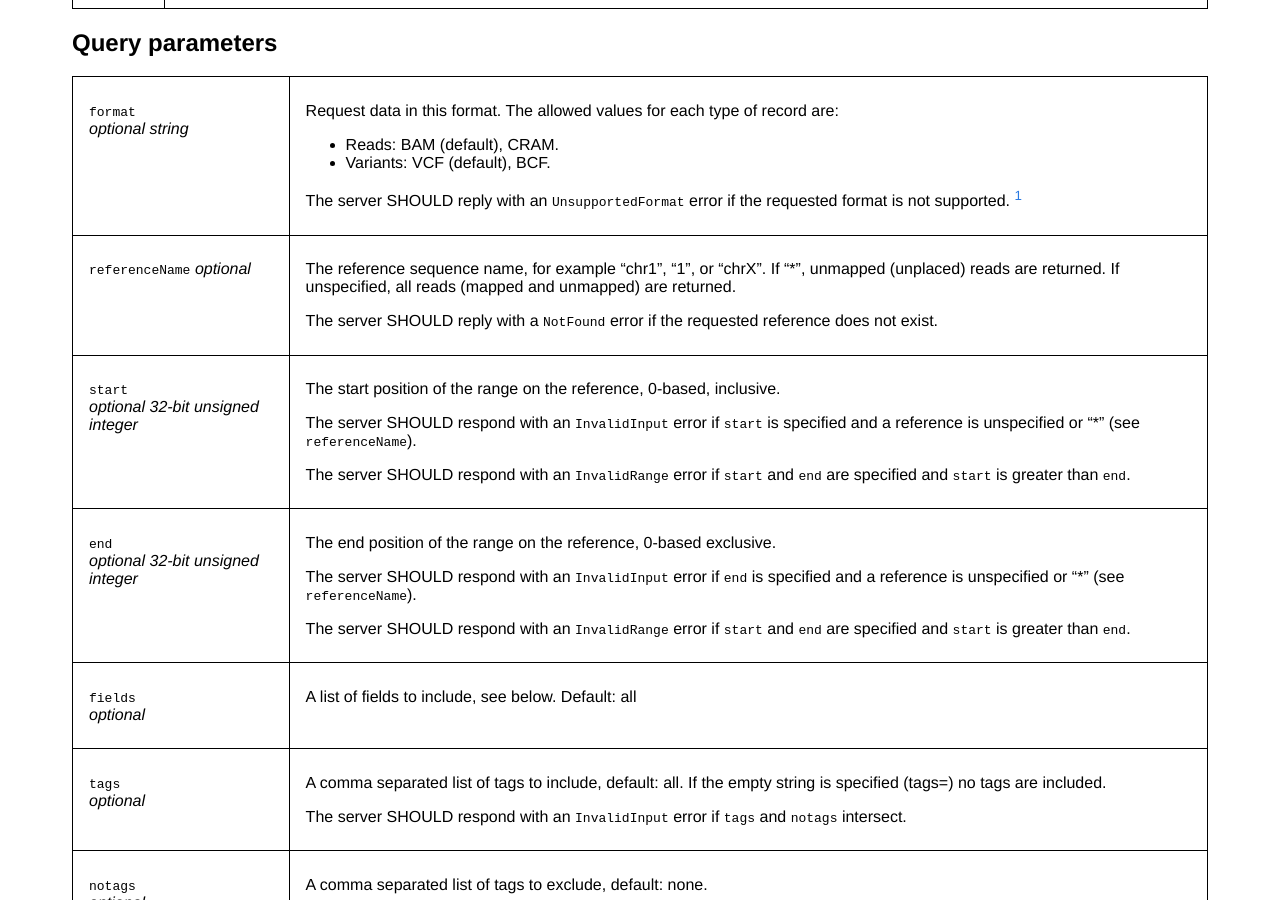
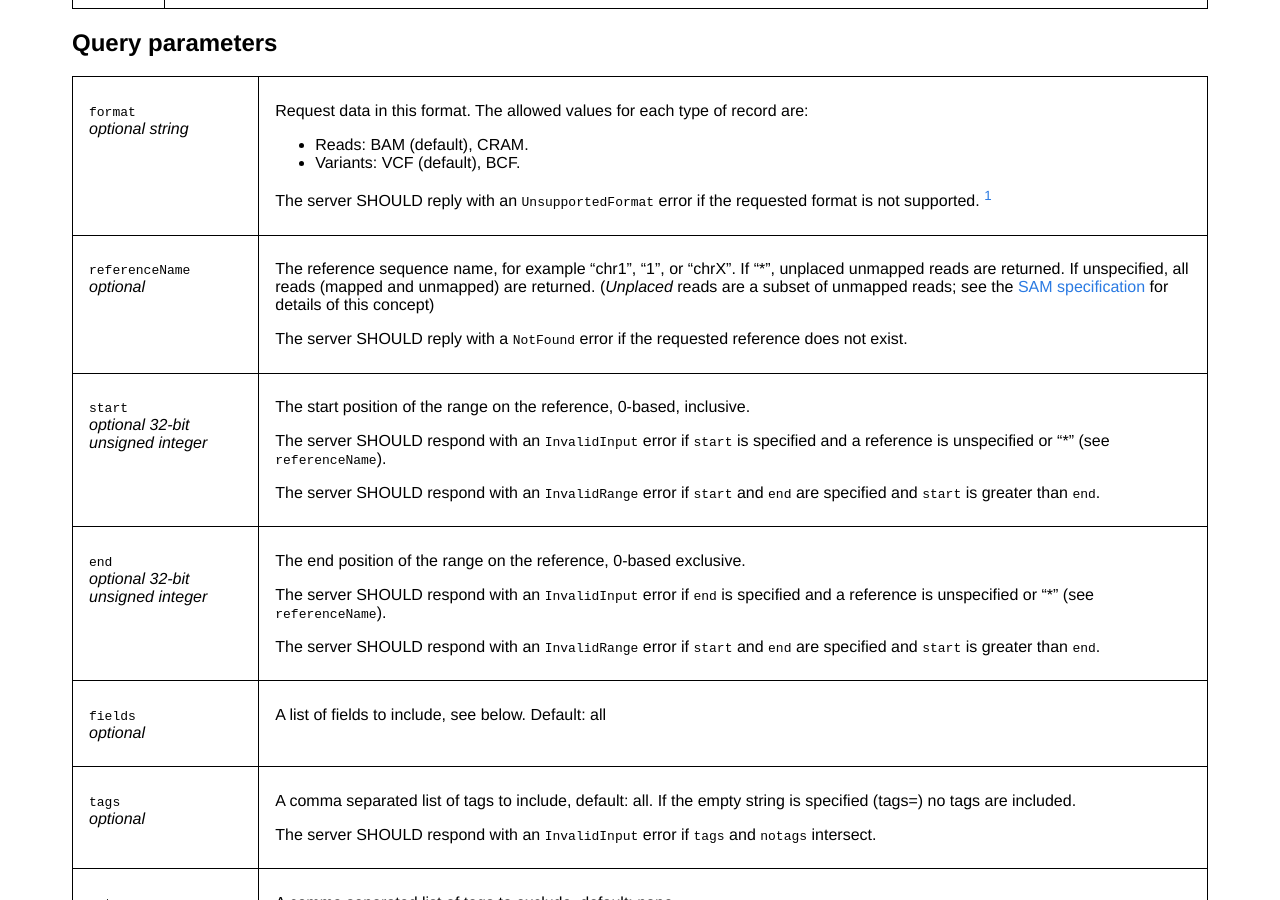
Before and after one commit to samtools/hts-specs, a Jekyll site: the page built from htsget.md, in a window 1280 px wide and 900 px high, scrolled down 2768 px. Built offline with Jekyll 4.4.1, drawn with Linux system fonts in a browser that asks for light colours.

Commit message:
Update htsget.md

```diff
--- a/htsget.md
+++ b/htsget.md
@@ -165,7 +165,7 @@ The server SHOULD reply with an `UnsupportedFormat` error if the requested forma
 `referenceName`
 _optional_
 </td><td>
-The reference sequence name, for example "chr1", "1", or "chrX". If "\*", unmapped (unplaced) reads are returned. If unspecified, all reads (mapped and unmapped) are returned.
+The reference sequence name, for example "chr1", "1", or "chrX". If "\*", unplaced unmapped reads are returned. If unspecified, all reads (mapped and unmapped) are returned. (*Unplaced* reads are a subset of unmapped reads; see the [SAM specification](https://github.com/samtools/hts-specs/raw/master/SAMv1.pdf) for details of this concept)
 
 The server SHOULD reply with a `NotFound` error if the requested reference does not exist.
 </td></tr>
```
